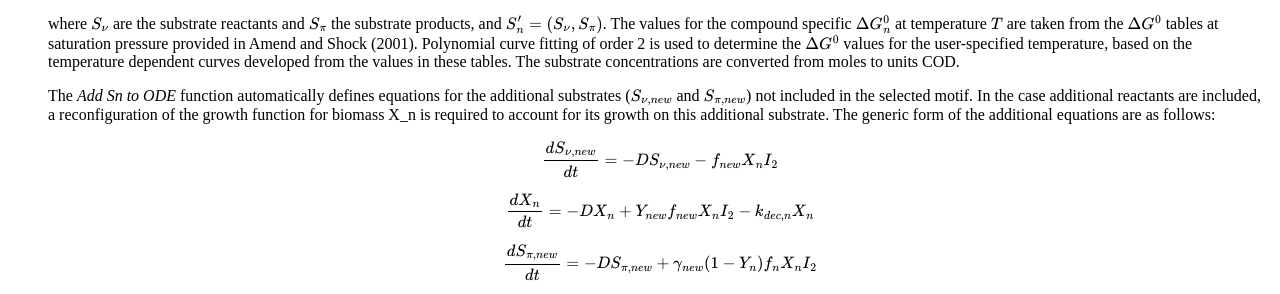
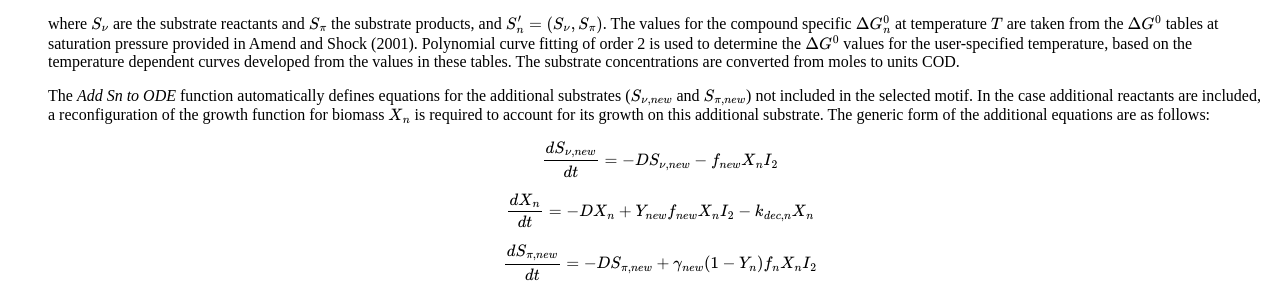
Before and after one commit to MI-SIM/MI-SIM.github.io, a Jekyll site: the page built from _posts/01-01-17-thermodynamics.md, in a window 1280 px wide. Shown: the part 1474-1768 px from the top of the page. Built offline with Jekyll 4.4.1, drawn with Linux system fonts in a browser that asks for light colours; formulas are drawn with MathJax 3; a style sheet for code colours, icons or effects is not loaded.

```diff
--- a/_posts/01-01-17-thermodynamics.md
+++ b/_posts/01-01-17-thermodynamics.md
@@ -49,7 +49,7 @@ determine the $\Delta G^0$ values for the user-specified temperature, based on t
 tables. The substrate concentrations are converted from moles to units COD.
 
     The *Add Sn to ODE* function automatically defines equations for the additional substrates ($S_{\nu,new}$ and $S_{\pi,new}$) not included in the selected motif.
-In the case additional reactants are included, a reconfiguration of the growth function for biomass X_n is required to account for its growth on this
+In the case additional reactants are included, a reconfiguration of the growth function for biomass $X_n$ is required to account for its growth on this
 additional substrate. The generic form of the additional equations are as follows:
 
     $$\frac{dS_{\nu,new}}{dt}=-DS_{\nu,new}-f_{new}X_nI_2$$
```
